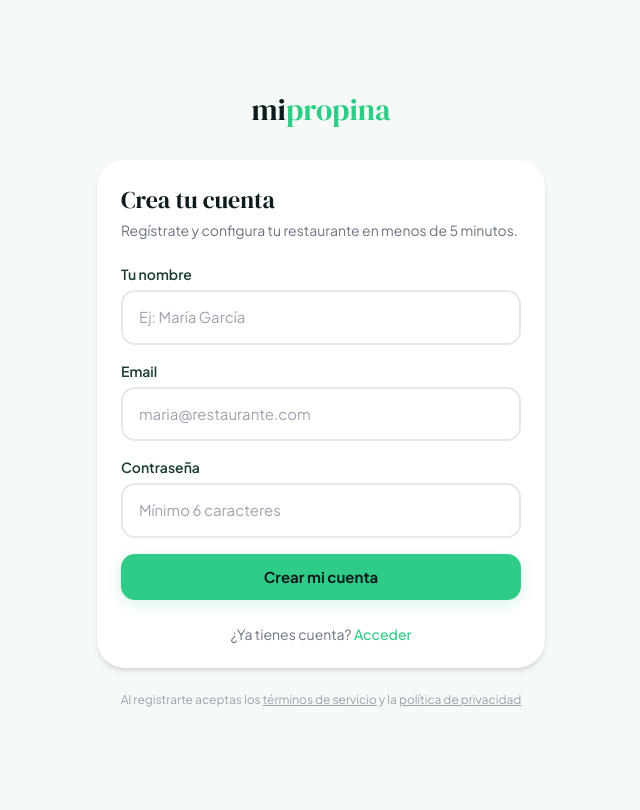
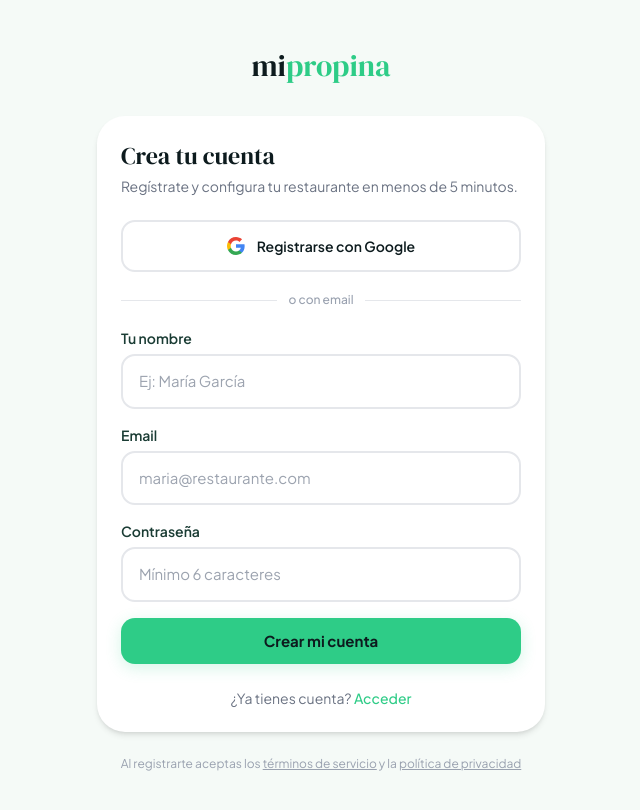
Before and after one commit to JaimeAvantgarde/mipropina, a Next.js app: page /auth/registro-restaurante in a window 1280 px wide. Shown: the top 810 px of the page, without its empty margins (319-959 px from the left). Built offline with nearby package versions, Linux system fonts and the light colour scheme.

Commit message:
feat: add Google OAuth login/signup button

```diff
--- a/src/app/auth/login/page.tsx
+++ b/src/app/auth/login/page.tsx
@@ -3,6 +3,7 @@
 import { useState } from "react";
 import { Button } from "@/components/ui/button";
 import { Input } from "@/components/ui/input";
+import { GoogleButton } from "@/components/auth/google-button";
 import { createClient } from "@/lib/supabase/client";
 import { useRouter } from "next/navigation";
 import Link from "next/link";
@@ -61,6 +62,16 @@
             Accede a tu cuenta
           </h2>
 
+          {/* Google login */}
+          <GoogleButton label="Entrar con Google" />
+
+          {/* Divider */}
+          <div className="flex items-center gap-3 my-5">
+            <div className="flex-1 h-px bg-gray-200" />
+            <span className="text-xs text-gray-400 font-medium">o con email</span>
+            <div className="flex-1 h-px bg-gray-200" />
+          </div>
+
           <form onSubmit={handleSubmit} className="flex flex-col gap-4">
             <Input
               label="Email"
@@ -70,7 +81,6 @@
               onChange={(e) => setEmail(e.target.value)}
               required
               autoComplete="email"
-              autoFocus
             />
 
             <Input
@@ -93,7 +103,7 @@
 
             <a
               href="/auth/recuperar"
-              className="block text-center text-sm text-gray-400 hover:text-[#2ECC87] mt-3"
+              className="block text-center text-sm text-gray-400 hover:text-[#2ECC87] mt-1"
             >
               ¿Olvidaste tu contraseña?
             </a>
--- a/src/app/auth/registro-restaurante/page.tsx
+++ b/src/app/auth/registro-restaurante/page.tsx
@@ -4,6 +4,7 @@
 import { Button } from "@/components/ui/button";
 import { Input } from "@/components/ui/input";
 import { Card } from "@/components/ui/card";
+import { GoogleButton } from "@/components/auth/google-button";
 import { createClient } from "@/lib/supabase/client";
 import { useRouter } from "next/navigation";
 
@@ -83,6 +84,16 @@
             Regístrate y configura tu restaurante en menos de 5 minutos.
           </p>
 
+          {/* Google signup */}
+          <GoogleButton label="Registrarse con Google" />
+
+          {/* Divider */}
+          <div className="flex items-center gap-3 my-5">
+            <div className="flex-1 h-px bg-gray-200" />
+            <span className="text-xs text-gray-400 font-medium">o con email</span>
+            <div className="flex-1 h-px bg-gray-200" />
+          </div>
+
           <form onSubmit={handleSubmit} className="space-y-4">
             <Input
               label="Tu nombre"
--- /dev/null
+++ b/src/components/auth/google-button.tsx
@@ -0,0 +1,35 @@
+"use client";
+
+import { createClient } from "@/lib/supabase/client";
+
+interface GoogleButtonProps {
+  label?: string;
+}
+
+export function GoogleButton({ label = "Continuar con Google" }: GoogleButtonProps) {
+  async function handleGoogleLogin() {
+    const supabase = createClient();
+    await supabase.auth.signInWithOAuth({
+      provider: "google",
+      options: {
+        redirectTo: `${window.location.origin}/auth/callback?next=/dashboard`,
+      },
+    });
+  }
+
+  return (
+    <button
+      type="button"
+      onClick={handleGoogleLogin}
+      className="flex w-full items-center justify-center gap-3 rounded-[14px] border-2 border-[#E5E7EB] bg-white py-3.5 px-4 text-sm font-semibold text-[#0D1B1E] transition-all hover:bg-gray-50 hover:border-gray-300 cursor-pointer"
+    >
+      <svg width="18" height="18" viewBox="0 0 18 18" fill="none">
+        <path d="M17.64 9.2c0-.637-.057-1.251-.164-1.84H9v3.481h4.844a4.14 4.14 0 01-1.796 2.716v2.259h2.908c1.702-1.567 2.684-3.875 2.684-6.615z" fill="#4285F4"/>
+        <path d="M9 18c2.43 0 4.467-.806 5.956-2.18l-2.908-2.259c-.806.54-1.837.86-3.048.86-2.344 0-4.328-1.584-5.036-3.711H.957v2.332A8.997 8.997 0 009 18z" fill="#34A853"/>
+        <path d="M3.964 10.71A5.41 5.41 0 013.682 9c0-.593.102-1.17.282-1.71V4.958H.957A8.996 8.996 0 000 9c0 1.452.348 2.827.957 4.042l3.007-2.332z" fill="#FBBC05"/>
+        <path d="M9 3.58c1.321 0 2.508.454 3.44 1.345l2.582-2.58C13.463.891 11.426 0 9 0A8.997 8.997 0 00.957 4.958L3.964 7.29C4.672 5.163 6.656 3.58 9 3.58z" fill="#EA4335"/>
+      </svg>
+      {label}
+    </button>
+  );
+}
```
